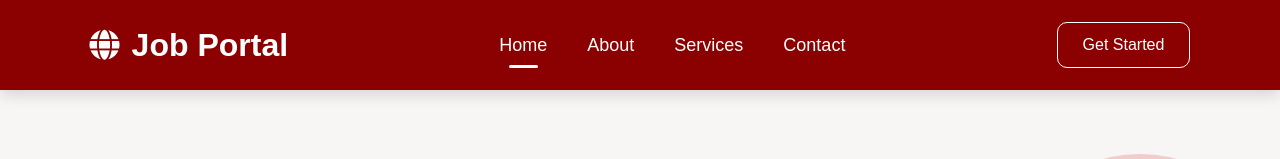
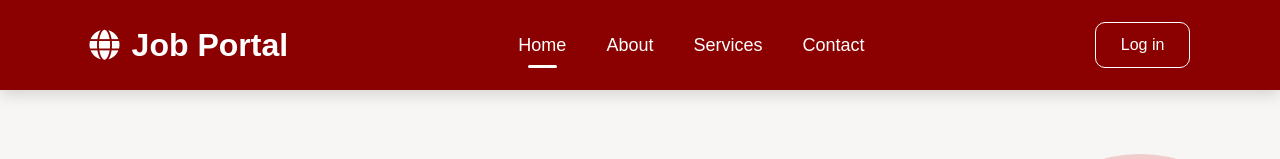
Before and after one commit to Dev04481/firstproject, a website: page Frontend/index.html in a window 1280 px wide. Shown: the top 159 px of the page. Drawn offline with Linux system fonts and the light colour scheme.

Commit message:
new updated index.html

```diff
--- a/Frontend/index.html
+++ b/Frontend/index.html
@@ -28,7 +28,7 @@
             <a href="#">Contact</a>
         </nav>
 
-        <button class="get-started">Get Started</button>
+        <button class="get-started">Log in</button>
 
     </header>
 
```
